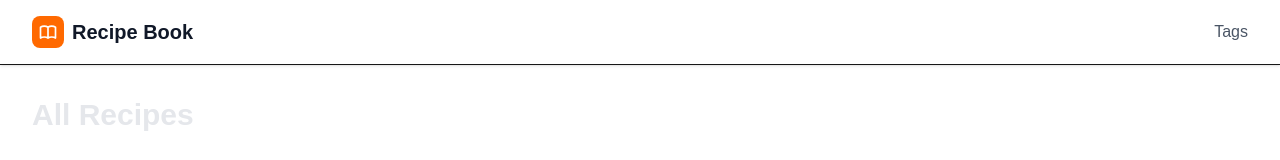
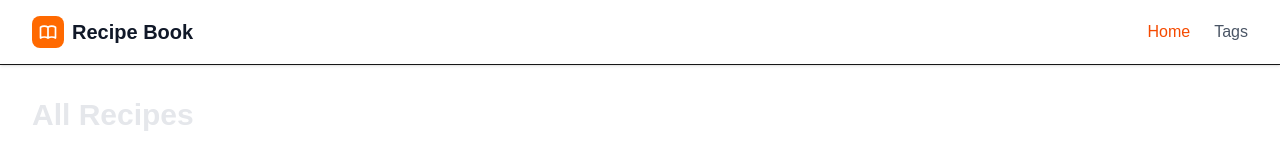
Before and after one commit to ajsimas/new-recipes, a Next.js app: page / in a window 1280 px wide. Shown: the top 160 px of the page. Built offline with nearby package versions, Linux system fonts and the light colour scheme.

Commit message:
add header

```diff
--- a/src/components/Header.tsx
+++ b/src/components/Header.tsx
@@ -1,6 +1,18 @@
+'use client';
+
 import Link from 'next/link';
+import { usePathname } from 'next/navigation';
 
 export default function Header() {
+  const pathname = usePathname();
+
+  const isActive = (path: string) => {
+    if (path === '/') {
+      return pathname === '/';
+    }
+    return pathname.startsWith(path);
+  };
+
   return (
     <header className="bg-white shadow-sm border-b">
       <div className="max-w-7xl mx-auto px-4 sm:px-6 lg:px-8">
@@ -16,8 +28,22 @@ export default function Header() {
 
           <nav className="flex items-center space-x-6">
             <Link
+              href="/"
+              className={`transition-colors font-medium ${
+                isActive('/')
+                  ? 'text-orange-600'
+                  : 'text-gray-600 hover:text-orange-600'
+              }`}
+            >
+              Home
+            </Link>
+            <Link
               href="/tags"
-              className="text-gray-600 hover:text-orange-600 transition-colors font-medium"
+              className={`transition-colors font-medium ${
+                isActive('/tags')
+                  ? 'text-orange-600'
+                  : 'text-gray-600 hover:text-orange-600'
+              }`}
             >
               Tags
             </Link>
```
